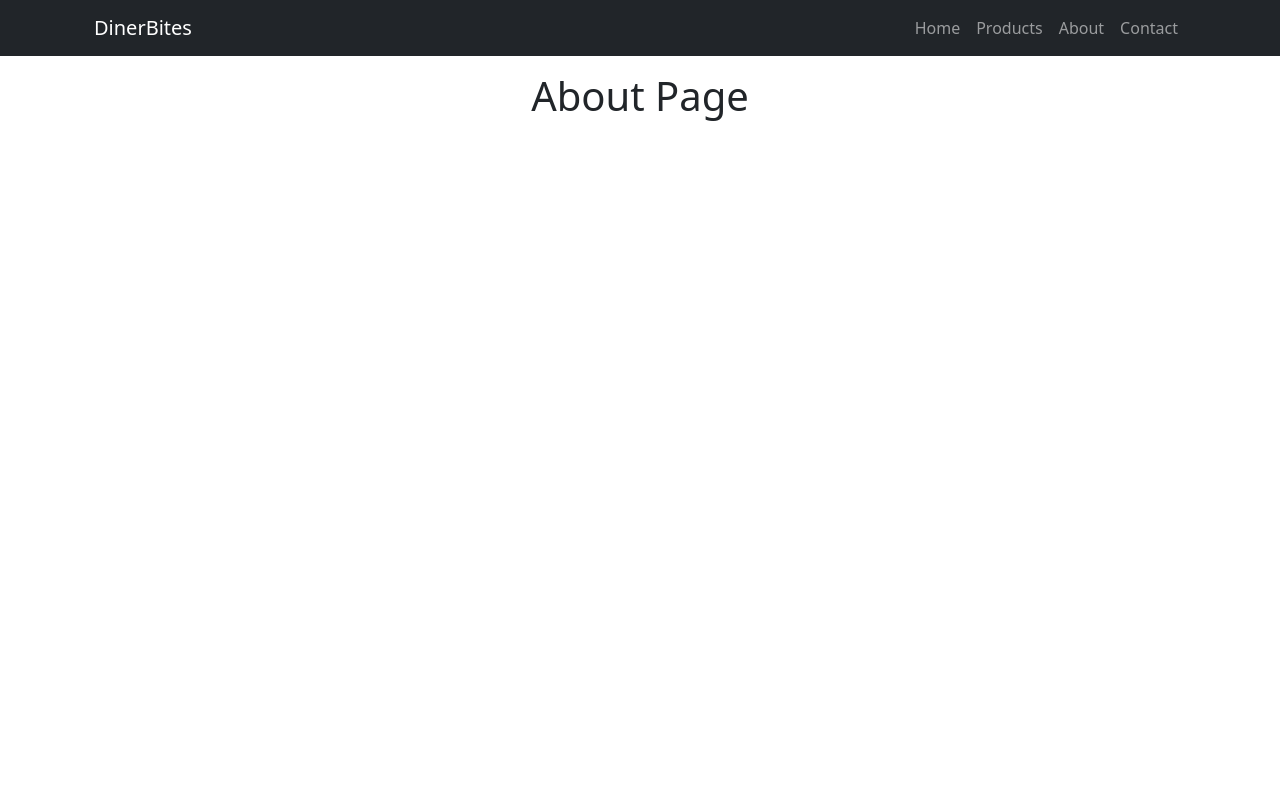
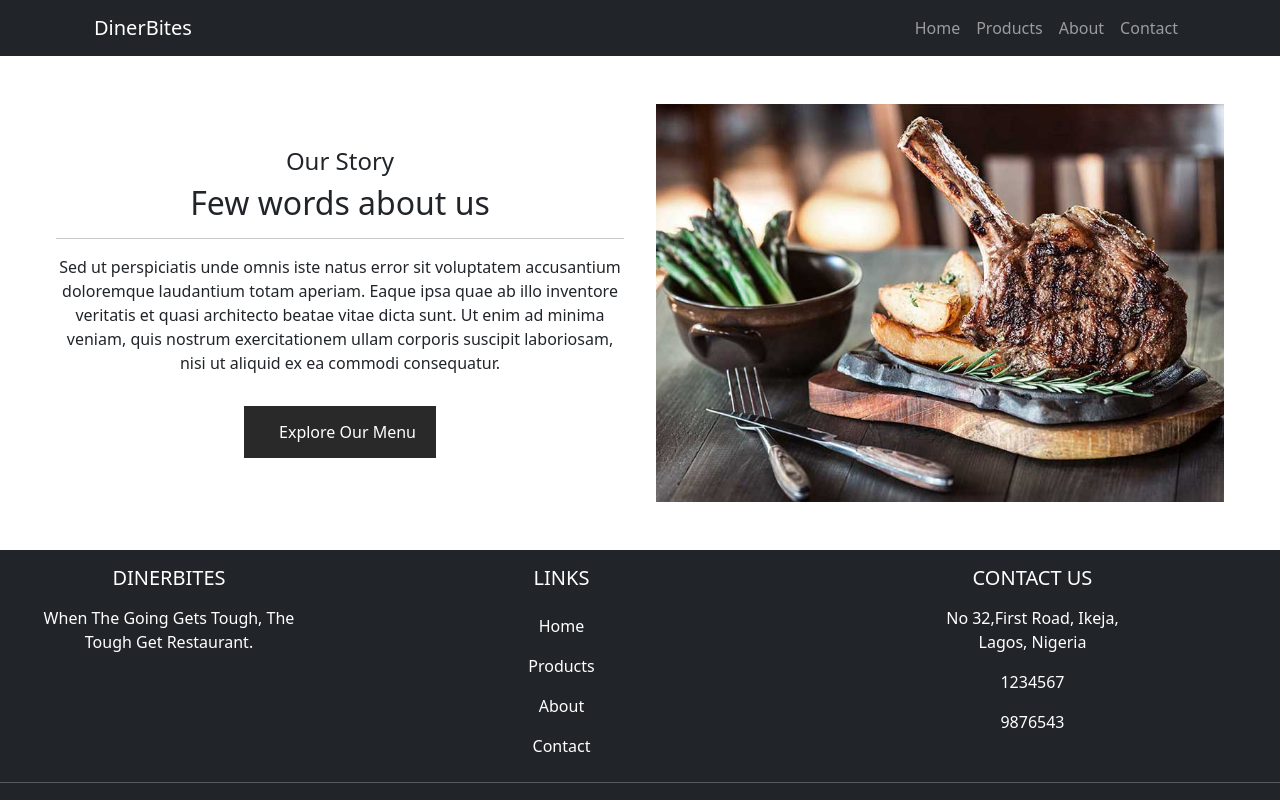
Before and after one commit to Sanmi01/DinerBites, a React (Create React App) app: page /about in a window 1280 px wide. Shown: the top 800 px of the page. Built offline with nearby package versions, Linux system fonts and the light colour scheme.

Commit message:
did about page

```diff
--- a/public/index.html
+++ b/public/index.html
@@ -24,7 +24,7 @@
       work correctly both with client-side routing and a non-root public URL.
       Learn how to configure a non-root public URL by running `npm run build`.
     -->
-    <title>React App</title>
+    <title>DinerBites</title>
   </head>
   <body>
     <noscript>You need to enable JavaScript to run this app.</noscript>
--- a/src/pages/about/About.css
+++ b/src/pages/about/About.css
@@ -0,0 +1,10 @@
+#about-page a {
+    padding: 14px 20px 14px 35px;
+    display: inline-block;
+    position: relative;
+    color: #fff;
+    margin-top: 15px;
+    background: #292929;
+    font-weight: 500;
+    text-decoration: none;
+}
--- a/src/pages/about/About.js
+++ b/src/pages/about/About.js
@@ -1,11 +1,26 @@
 import React from 'react';
 import { Container } from 'react-bootstrap';
-import "./About.css"
+import "./About.css";
+import resImage from "../../assets/about-res-img.jpg";
+import { Link } from "react-router-dom";
 
 const About = () => {
     return (
-        <Container className="vh-100 py-3 px-5" id="about-page">
-            <h1>About Page</h1>
+        <Container className="py-3 px-5" id="about-page">
+            <div className="row p-3 align-items-center">
+                <div className="col-md-6 p-3">
+                    <h4>Our Story</h4>
+                    <h2>Few words about us</h2>
+                    <hr />
+                    <p>Sed ut perspiciatis unde omnis iste natus error sit voluptatem accusantium doloremque laudantium totam aperiam. Eaque ipsa quae ab illo inventore veritatis et quasi architecto beatae vitae dicta sunt.
+                    Ut enim ad minima veniam, quis nostrum exercitationem ullam corporis suscipit laboriosam, nisi ut aliquid ex ea commodi consequatur.
+                    </p>
+                    <Link className="product-button" to="/products">Explore Our Menu</Link>
+                </div>
+                <div className="col-md-6 p-3">
+                    <img className="img-fluid" src={resImage} />
+                </div>
+            </div>
         </Container>
     )
 }
--- a/src/pages/contact/Contact.css
+++ b/src/pages/contact/Contact.css
@@ -43,8 +43,6 @@
 }
 .sec1{
     width: 100%;
-    height: 150vh;
-
 }
 .sec1 .form{
     width: 60%;
```
Also changed, not shown: src/assets/about-res-img.jpg (added).
